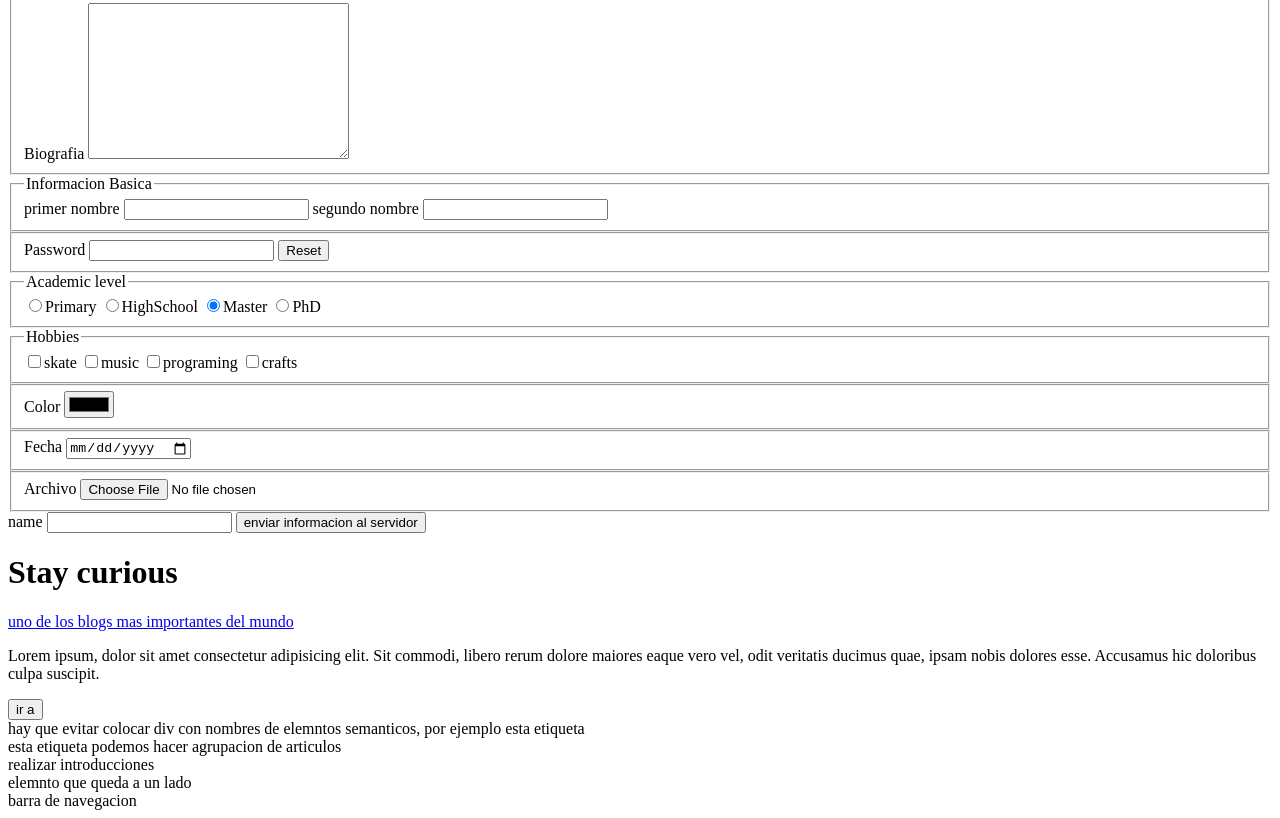
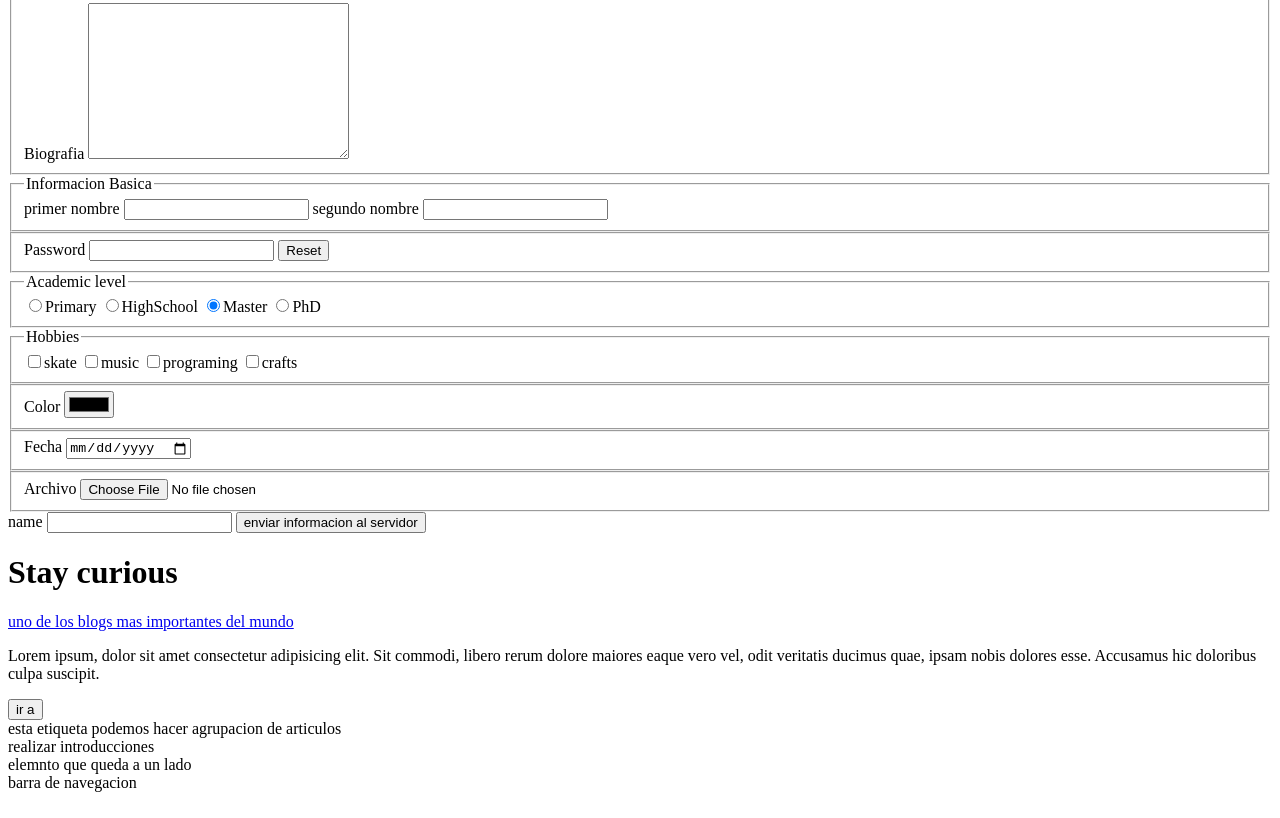
Before and after one commit to johannamahecha2023/Frontend-Basico, a plain HTML site: page TEMATICA HTML/formularios.html in a window 1280 px wide. Shown: the part 394-1212 px from the top of the page. Drawn offline with Linux system fonts and the light colour scheme.

```diff
--- a/formularios.html
+++ b/TEMATICA HTML/formularios.html
@@ -146,8 +146,8 @@
     <footer></footer>
 
     <div class="header">
-      hay que evitar colocar div con nombres de elemntos semanticos, por ejemplo
-      esta etiqueta
+      <!-- hay que evitar colocar div con nombres de elemntos semanticos, por ejemplo
+      esta etiqueta -->
     </div>
     <!-- elementos que serian bueno utilizar -->
     <header></header>
```
Also changed, not shown: TEMATICA HTML/index.html (renamed from index.html).
